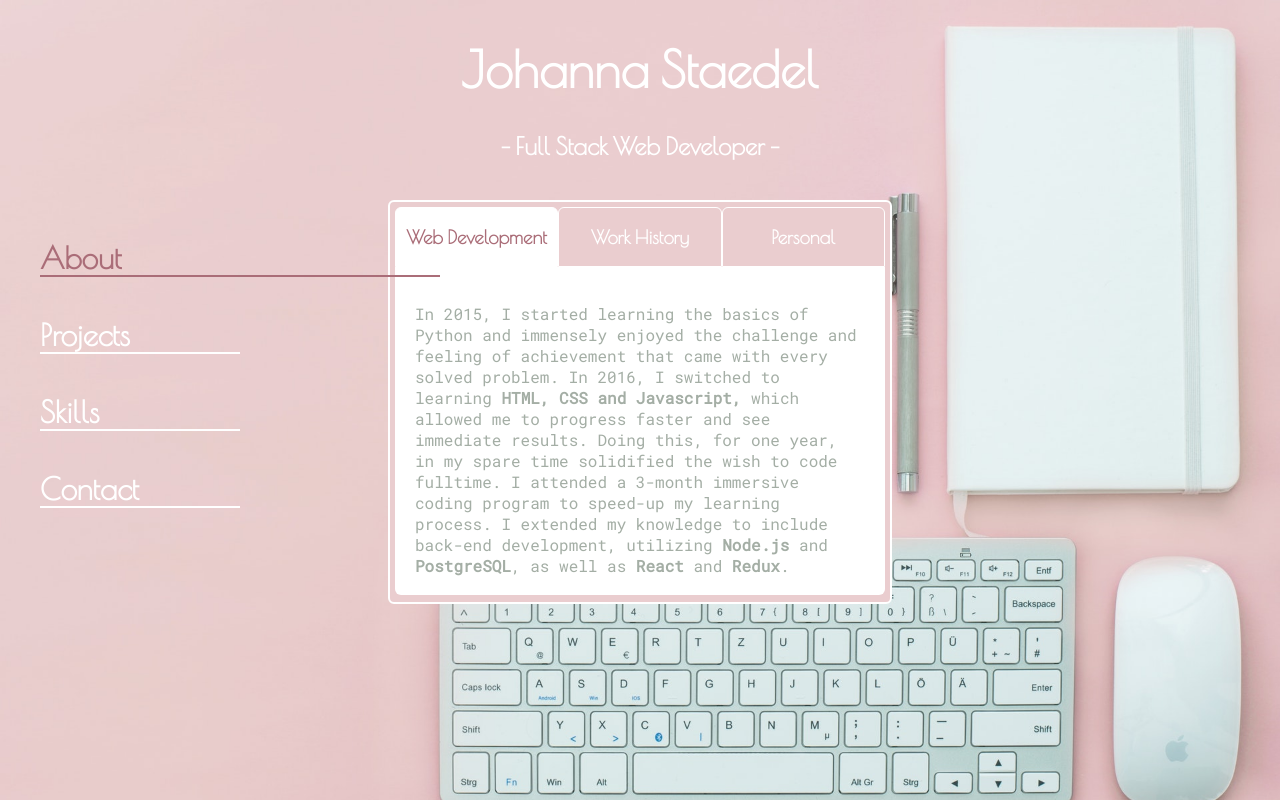
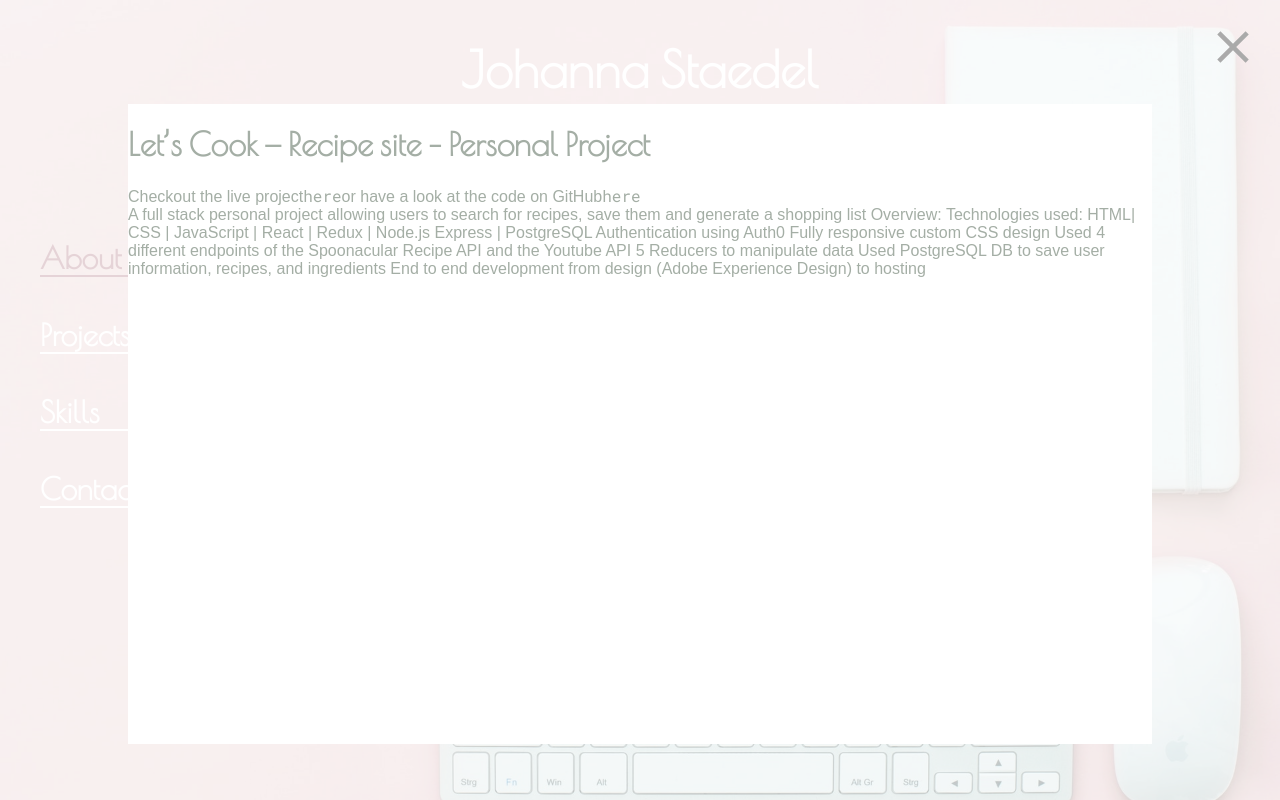
Before and after one commit to bluecherryme/Portfolio, a React (Create React App) app: page / in a window 1280 px wide. Built offline with nearby package versions, Linux system fonts and the light colour scheme.

Commit message:
modals made and styled

```diff
--- a/src/Components/Landing.js
+++ b/src/Components/Landing.js
@@ -3,15 +3,22 @@ import About from './About';
 import Projects from './Projects';
 import Skills from './Skills';
 import Contact from './Contact';
+import RecipeApp from './RecipeApp';
 import './Landing.css';
 
 
 export default class Landing extends Component{
     constructor(){
         super();
-        this.state={about:true, projects:false, skills: false, contact: false}
+        this.state={about:true, projects:false, skills: false, contact: false,
+                    showRecipeApp:true}
 
         this.changeMenu = this.changeMenu.bind(this);
+        this.toggleShowRecipeApp = this.toggleShowRecipeApp.bind(this);
+    }
+
+    toggleShowRecipeApp(){
+        this.setState({showRecipeApp:!this.state.showRecipeApp});
     }
 
     changeMenu(menuItem){
@@ -32,7 +39,7 @@ export default class Landing extends Component{
     }
 
     render(){
-        console.log(this.state)
+        console.log(this.state.showRecipeApp)
         return(
             <div id="Landing">
                 <div id="heading">
@@ -50,10 +57,11 @@ export default class Landing extends Component{
                         onClick={()=>this.changeMenu('contact')}>Contact</h3>
                 </div>
                 {this.state.about?<About/>:null}
-                {this.state.projects?<Projects/>:null}
+                {this.state.projects?<Projects showRecipeApp={this.toggleShowRecipeApp}/>:null}
                 {this.state.skills?<Skills/>:null}
                 {this.state.contact?<Contact/>:null}
-                </div>
+                {this.state.showRecipeApp?<RecipeApp showRecipeApp={this.toggleShowRecipeApp}/>:null}
+            </div>
         )
     }
 }
--- a/src/Components/Projects.css
+++ b/src/Components/Projects.css
@@ -0,0 +1,19 @@
+.content h1{
+    color: #AA6D78;
+    margin-bottom: 50px;
+}
+
+projects h2{
+    border: 2px solid #AA6D78;
+    width: 400px;
+    height: 50px;
+    display: flex;
+    align-items: center;
+    justify-content: center;
+    margin: 10px auto;
+}
+
+projects h2:hover, #last{
+    background-color: #AA6D78;
+    color: white;
+}
--- a/src/Components/Projects.js
+++ b/src/Components/Projects.js
@@ -4,21 +4,16 @@ import './Projects.css';
 
 export default class Projects extends Component{
     render(){
+        console.log(this.props);
         return(
             <div className='container'>
                 <div className="ctn-inner">
                     <div className="content contact">
                         <h1>Projects</h1>
                         <projects>
-                            <project>
-                              <h2>Recipe App</h2>
-                            </project>
-                            <project>
-                                <h2>The Boardroom</h2>
-                            </project>
-                            <project>
-                                <h2>More coming soon</h2>
-                            </project>
+                            <h2 onClick={()=>this.props.showRecipeApp()}>Recipe App</h2>
+                            <h2>The Boardroom</h2>
+                            <h2 id="last">More coming soon</h2>
                         </projects>
                     </div>
                 </div>
--- /dev/null
+++ b/src/Components/RecipeApp.css
@@ -0,0 +1,33 @@
+.modal-outer{
+    position: fixed;
+    top: 0;
+    left: 0;
+    width: 100vw;
+    height: 100vh;
+    background-color: rgba(255,255,255,0.7);
+
+}
+
+.modal-inner{
+    background-color: white;
+    width: 80%;
+    height: 80%;
+    position: fixed;
+    left: 10%;
+    top: 13%;
+    overflow-y: auto;
+    color: #A4AEA5;
+}
+
+#close{
+    position: fixed;
+    right: 20px;
+    top: 20px;
+    transition: all 1s ease-in-out;
+}
+
+#close:hover{
+    height: 64px;
+    width: 64px;
+    transform: rotate(90deg);
+}
--- /dev/null
+++ b/src/Components/RecipeApp.js
@@ -0,0 +1,34 @@
+import React, {Component} from 'react';
+import './RecipeApp.css';
+
+export default class RecipeApp extends Component{
+    render(){
+        return(
+            <div className="modal-outer">
+                <div className="modal-inner">
+                    <img onClick={()=>this.props.showRecipeApp()}
+                     id="close" src={require('./../Assets/close.svg')} alt="close"/>
+                    <h1>Let’s Cook — Recipe site - Personal Project</h1>
+                    <div className="sub-header">
+                        <span>Checkout the live project<a href="bluecherry.online">here</a></span>
+                        <span>or have a look at the code on GitHub<a href="https://github.com/bluecherryme/RecipeApp">here</a></span>
+                    </div>
+
+
+
+                    A full stack personal project allowing users to search for recipes, save them and generate a shopping list
+
+                    Overview:
+                    Technologies used: HTML| CSS | JavaScript | React | Redux | Node.js Express | PostgreSQL
+                    Authentication using Auth0
+                    Fully responsive custom CSS design
+                    Used 4 different endpoints of the Spoonacular Recipe API and the Youtube API
+                    5 Reducers to manipulate data
+                    Used PostgreSQL DB to save user information, recipes, and ingredients
+                    End to end development from design (Adobe Experience Design) to hosting
+
+                </div>
+            </div>
+        );
+    }
+}
```
Also changed, not shown: src/Assets/close.svg (added).
